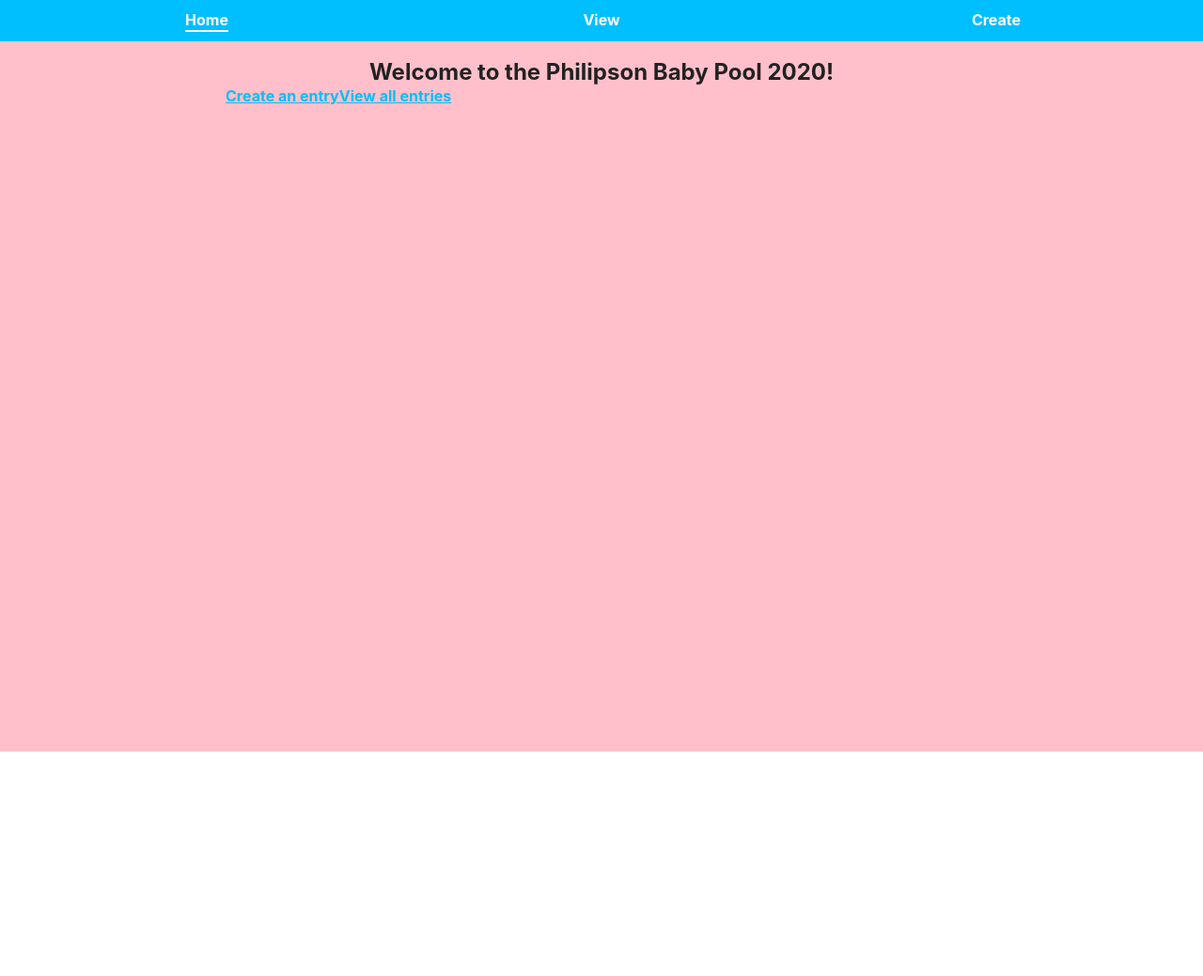
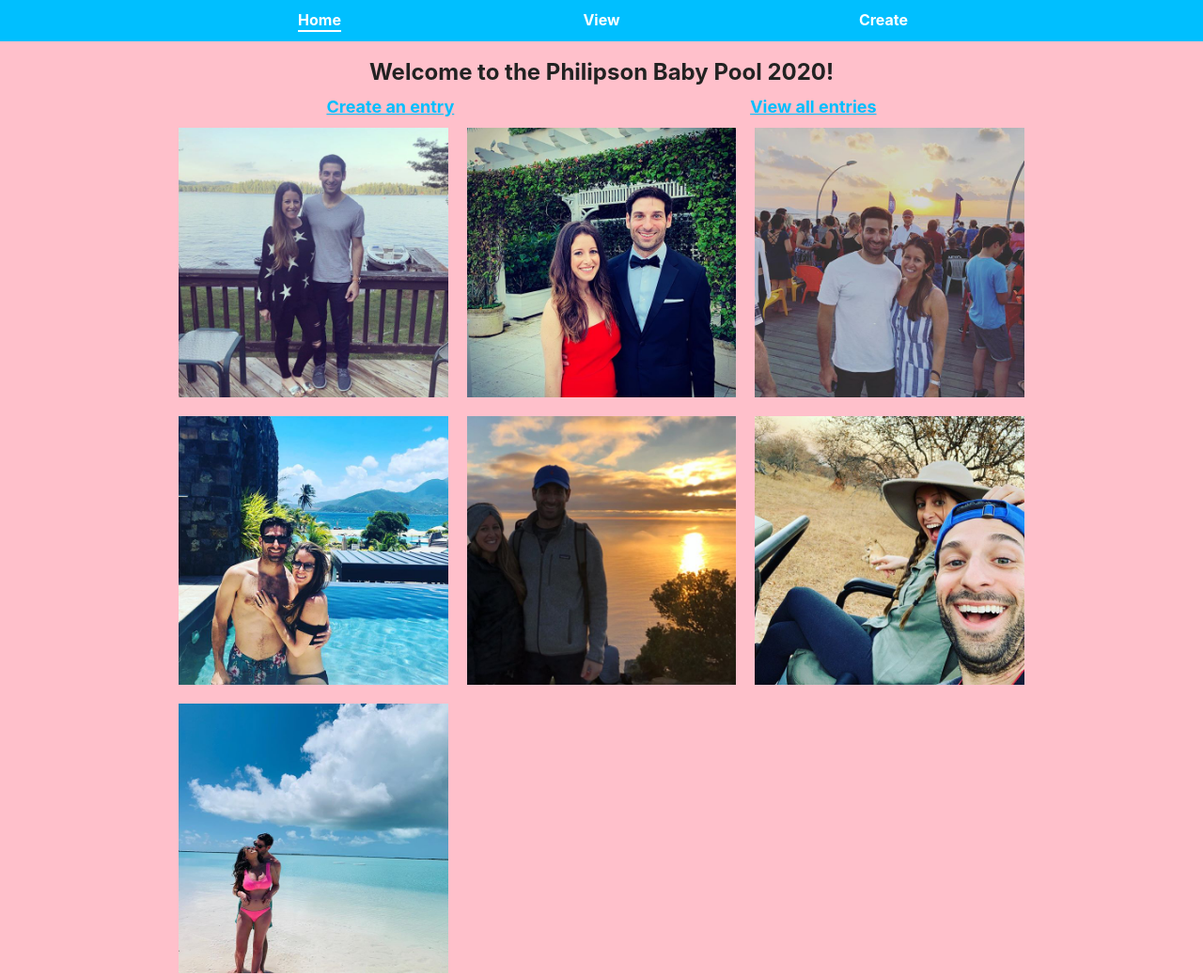
Before and after one commit to jlp0422/baby-pool-2020, a Gatsby site: page / in a window 1280 px wide. Shown: the whole page at 94% size. Before the commit the page ends 800 px from the top, so only its background shows below. Built offline with nearby package versions, Linux system fonts and the light colour scheme; Gatsby itself is replaced by a stand-in of ours.

Commit message:
chore: more work

```diff
--- a/gatsby-config.js
+++ b/gatsby-config.js
@@ -1,3 +1,14 @@
 module.exports = {
-  plugins: [`gatsby-plugin-emotion`],
+  plugins: [
+    `gatsby-plugin-emotion`,
+    `gatsby-transformer-sharp`,
+    `gatsby-plugin-sharp`,
+    {
+      resolve: `gatsby-source-filesystem`,
+      name: `images`,
+      options: {
+        path: `${__dirname}/src/images/`
+      }
+    }
+  ]
 }
--- a/package.json
+++ b/package.json
@@ -17,7 +17,11 @@
     "axios": "^0.19.2",
     "dotenv": "^8.2.0",
     "gatsby": "^2.20.18",
+    "gatsby-image": "^2.4.3",
     "gatsby-plugin-emotion": "^4.2.2",
+    "gatsby-plugin-sharp": "^2.6.2",
+    "gatsby-source-filesystem": "^2.3.1",
+    "gatsby-transformer-sharp": "^2.5.2",
     "react": "^16.13.1",
     "react-dom": "^16.13.1"
   }
--- a/src/components/Entry.js
+++ b/src/components/Entry.js
@@ -21,6 +21,7 @@ const Container = styled.div`
 const Guesses = styled.div`
   display: grid;
   grid-template-columns: repeat(3, 1fr);
+  margin-top: 0;
   @media screen and (max-width: 640px) {
     display: block;
   }
--- a/src/components/GlobalStyle.js
+++ b/src/components/GlobalStyle.js
@@ -14,6 +14,7 @@ export default () => {
         }
         html,
         body {
+          background-color: pink;
           margin: 0;
           font-family: -apple-system, BlinkMacSystemFont,
             'Segoe UI', Roboto, Helvetica, Arial, sans-serif,
--- /dev/null
+++ b/src/components/Images.js
@@ -0,0 +1,47 @@
+import React from 'react'
+import { useStaticQuery, graphql } from 'gatsby'
+import Img from 'gatsby-image'
+import styled from '@emotion/styled'
+
+const Div = styled.div`
+  display: grid;
+  grid-template-columns: repeat(auto-fill, minmax(250px, 1fr));
+  gap: 20px;
+  > * {
+    margin-top: 0;
+  }
+`
+
+const Image = () => {
+  const data = useStaticQuery(graphql`
+    query {
+      allImageSharp {
+        edges {
+          node {
+            id
+            fluid(maxHeight: 500, maxWidth: 500) {
+              originalName
+              ...GatsbyImageSharpFluid
+            }
+          }
+        }
+      }
+    }
+  `)
+
+  if (!data) {
+    return null
+  }
+
+  const images = data.allImageSharp.edges.map(edge => edge.node)
+
+  return (
+    <Div>
+      {images.map(({ id, fluid }) => (
+        <Img key={id} fluid={fluid} alt={fluid.originalName} title={fluid.originalName} />
+      ))}
+    </Div>
+  )
+}
+
+export default Image
--- a/src/components/Layout.js
+++ b/src/components/Layout.js
@@ -1,16 +1,16 @@
 import React, { Fragment } from 'react'
+import GlobalStyle from './GlobalStyle'
+import { ContentContainer } from './Layout.styles'
 import Navigation from './Navigation'
-import { PageContainer, ContentContainer } from './Layout.styles'
-import GlobalStyle from './GlobalStyle'
 
 const Layout = ({ children }) => {
   return (
     <Fragment>
       <GlobalStyle />
-      <PageContainer>
+      <Fragment>
         <Navigation />
         <ContentContainer>{children}</ContentContainer>
-      </PageContainer>
+      </Fragment>
     </Fragment>
   )
 }
--- a/src/components/Layout.styles.js
+++ b/src/components/Layout.styles.js
@@ -1,13 +1,7 @@
 import styled from '@emotion/styled'
 
-export const PageContainer = styled.div`
-  background-color: pink;
-  height: 100vh;
-  width: 100vw
-`
-
 export const ContentContainer = styled.main`
-  max-width: 800px;
+  max-width: 900px;
   width: 90vw;
   margin: 20px auto;
 `
--- a/src/components/Navigation.js
+++ b/src/components/Navigation.js
@@ -3,11 +3,19 @@ import { Link } from 'gatsby'
 import styled from '@emotion/styled'
 
 const Container = styled.nav`
+  background-color: #00bfff;
+  padding: 0.5rem 1rem;
+  position: -webkit-sticky;
+  position: sticky;
+  top: 0;
+  z-index: 100;
+`
+
+const Links = styled.div`
+  max-width: 900px;
   margin: 0 auto;
   display: grid;
   grid-template-columns: repeat(3, 1fr);
-  background-color: #00bfff;
-  padding: 0.5rem 1rem;
   > a {
     margin: 5px auto;
     color: white;
@@ -25,6 +33,7 @@ const linkActiveStyle = { borderBottom: '2px solid white' }
 const Navigation = () => {
   return (
     <Container>
+      <Links>
         <Link to='/' activeStyle={linkActiveStyle}>
           Home
         </Link>
@@ -38,6 +47,7 @@ const Navigation = () => {
         >
           Create
         </Link>
+      </Links>
     </Container>
   )
 }
--- a/src/pages/entries/index.js
+++ b/src/pages/entries/index.js
@@ -74,7 +74,7 @@ const Entries = () => {
         {renderButton('Date', isDate(property))}
         {renderButton('Weight', isWeight(property))}
       </div>
-      {isLoading ? <Loading /> : null}
+      {isLoading && <Loading />}
       {entries.sort(compareFunc).map(entry => (
         <Entry entry={entry} key={entry._id} />
       ))}
--- a/src/pages/index.js
+++ b/src/pages/index.js
@@ -1,13 +1,17 @@
 import React from 'react'
 import Layout from '../components/Layout'
-import { H1, StyledLink, P } from '../shared/styles'
+import Images from '../components/Images'
+import { H1, StyledLink, LinkContainer } from '../shared/styles'
 
 const Home = () => {
   return (
     <Layout>
       <H1>Welcome to the Philipson Baby Pool 2020!</H1>
-      <StyledLink to='/entries/create'>Create an entry</StyledLink>
-      <StyledLink to='/entries'>View all entries</StyledLink>
+      <LinkContainer>
+        <StyledLink to='/entries/create'>Create an entry</StyledLink>
+        <StyledLink to='/entries'>View all entries</StyledLink>
+      </LinkContainer>
+      <Images />
     </Layout>
   )
 }
--- a/src/shared/styles.js
+++ b/src/shared/styles.js
@@ -31,6 +31,15 @@ export const P = styled.p`
 
 export const StyledLink = styled(Link)`
   text-decoration: underline;
+  font-size: 1.8rem;
   font-weight: bold;
   color: #00bfff;
 `
+
+export const LinkContainer = styled.div`
+  display: flex;
+  justify-content: space-around;
+  > * {
+    margin-top: 0
+  }
+`
```
Also changed, not shown: src/components/EntryForm.js (+9 -3 lines), src/images/eg-1.jpg (added), src/images/eg-2.jpg (added), src/images/eg-3.jpg (added), src/images/eg-4.jpg (added), src/images/eg-5.jpg (added), src/images/eg-6.jpg (added), src/images/eg-7.jpg (added), 1 other file. Lines whose indentation alone changed are shown as unchanged.
